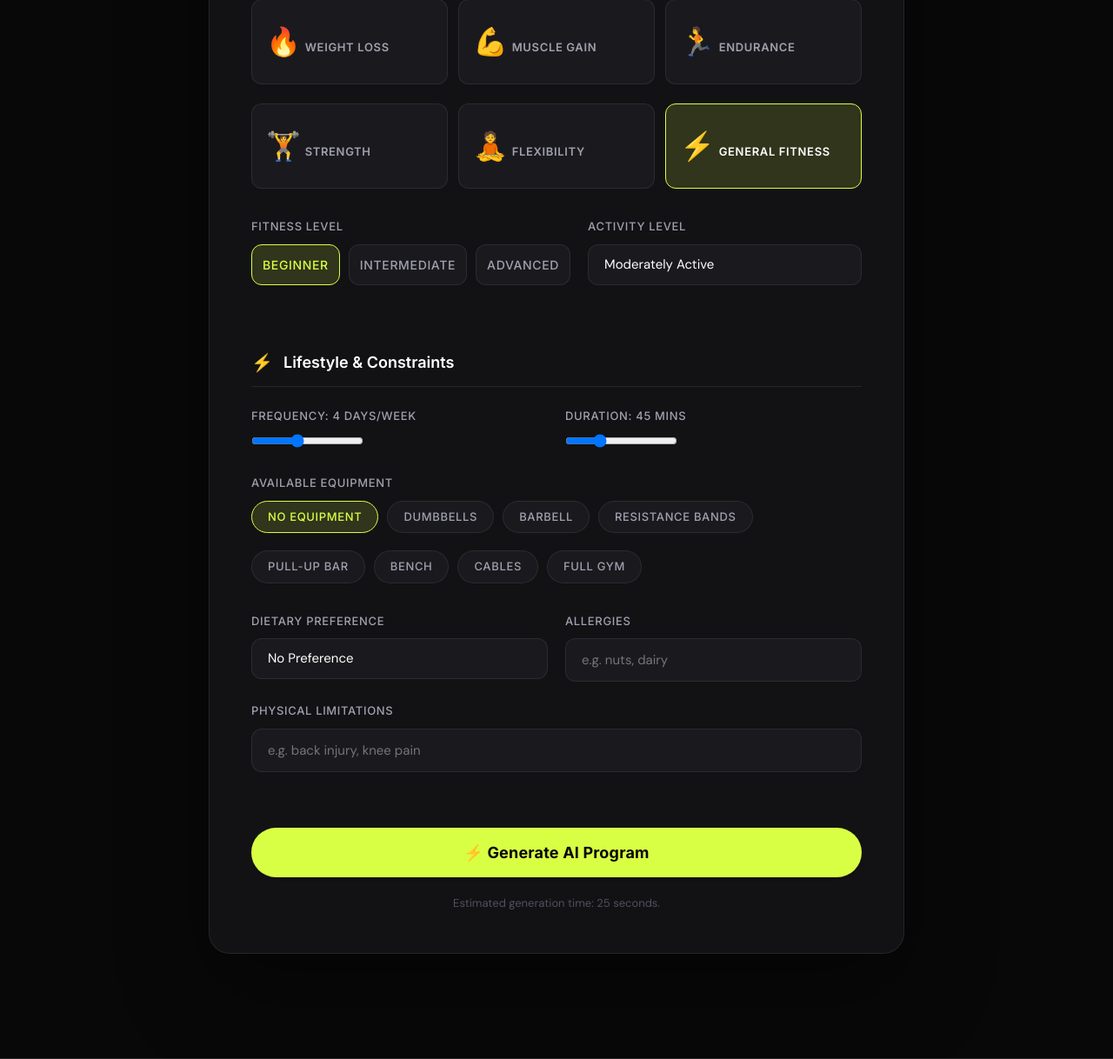
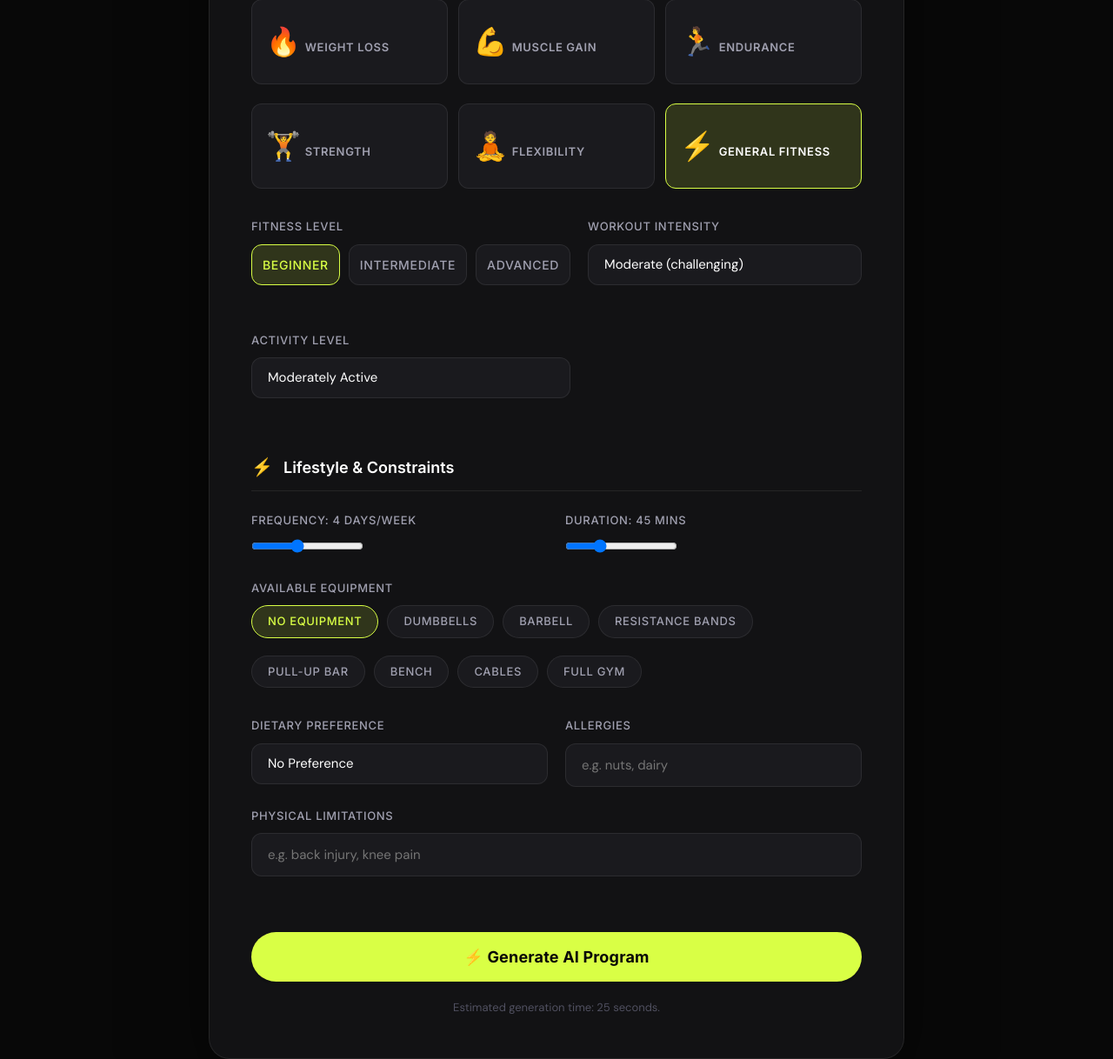
Before and after one commit to div174/FitBuddy, a FastAPI app: page / in a window 1280 px wide. Shown: the part 2887-4105 px from the top of the page at 87% size. Run offline with FastAPI, Linux system fonts and the light colour scheme; parts of the project's set-up code (start-up, migrations or seed data) failed here and were passed over.

Commit message:
feat: Align with SkillWallet requirements (Intensity & Feedback)

```diff
--- a/app/db.py
+++ b/app/db.py
@@ -26,6 +26,7 @@ class UserPlan(Base):
     height: Mapped[float] = mapped_column(Float)          # cm
     goal: Mapped[str] = mapped_column(String(100))
     fitness_level: Mapped[str] = mapped_column(String(50))
+    workout_intensity: Mapped[str] = mapped_column(String(50))  # Low, Moderate, High, Extreme
     days_per_week: Mapped[int] = mapped_column(Integer)
     workout_duration: Mapped[int] = mapped_column(Integer)  # minutes
     equipment: Mapped[str] = mapped_column(String(500))
--- a/app/main.py
+++ b/app/main.py
@@ -44,7 +44,7 @@ def _profile_summary(plan: UserPlan) -> str:
     return (
         f"{plan.name}, {plan.age}yo {plan.gender}, "
         f"{plan.weight}kg/{plan.height}cm, Goal: {plan.goal}, "
-        f"Level: {plan.fitness_level}"
+        f"Level: {plan.fitness_level}, Intensity: {plan.workout_intensity}"
     )
 
 
@@ -65,6 +65,7 @@ async def generate_plan(
     height: float = Form(...),
     goal: str = Form(...),
     fitness_level: str = Form(...),
+    workout_intensity: str = Form("Moderate"),
     days_per_week: int = Form(...),
     workout_duration: int = Form(...),
     equipment: str = Form(...),
@@ -86,6 +87,7 @@ async def generate_plan(
     profile.height = height
     profile.goal = goal
     profile.fitness_level = fitness_level
+    profile.workout_intensity = workout_intensity
     profile.days_per_week = days_per_week
     profile.workout_duration = workout_duration
     profile.equipment = equipment
@@ -106,6 +108,7 @@ async def generate_plan(
             UserPlan.goal == goal,
             UserPlan.age == age,
             UserPlan.fitness_level == fitness_level,
+            UserPlan.workout_intensity == workout_intensity,
             UserPlan.weight == weight,
             UserPlan.created_at >= recent_cutoff
         )
@@ -119,7 +122,7 @@ async def generate_plan(
         record = UserPlan(
             name=name.strip(), age=age, gender=gender,
             weight=weight, height=height, goal=goal,
-            fitness_level=fitness_level, days_per_week=days_per_week,
+            fitness_level=fitness_level, workout_intensity=workout_intensity, days_per_week=days_per_week,
             workout_duration=workout_duration, equipment=equipment,
             dietary_pref=dietary_pref, allergies=profile.allergies,
             activity_level=activity_level, limitations=profile.limitations,
@@ -152,7 +155,7 @@ async def generate_plan(
     record = UserPlan(
         name=profile.name, age=age, gender=gender,
         weight=weight, height=height, goal=goal,
-        fitness_level=fitness_level, days_per_week=days_per_week,
+        fitness_level=fitness_level, workout_intensity=workout_intensity, days_per_week=days_per_week,
         workout_duration=workout_duration, equipment=equipment,
         dietary_pref=dietary_pref, allergies=profile.allergies,
         activity_level=activity_level, limitations=profile.limitations,
--- a/templates/index.html
+++ b/templates/index.html
@@ -150,6 +150,15 @@
             </div>
           </div>
           <div class="field">
+            <label for="workout_intensity">Workout Intensity</label>
+            <select id="workout_intensity" name="workout_intensity">
+              <option value="Low">Low (sustainable/light)</option>
+              <option value="Moderate" selected>Moderate (challenging)</option>
+              <option value="High">High (intense/explosive)</option>
+              <option value="Extreme">Extreme (pro/elite)</option>
+            </select>
+          </div>
+          <div class="field">
             <label for="activity_level">Activity Level</label>
             <select id="activity_level" name="activity_level">
               <option value="sedentary">Sedentary (desk job)</option>
--- a/templates/plans.html
+++ b/templates/plans.html
@@ -23,6 +23,7 @@
 
         <div class="plan-card-stats">
           <span>{{ plan.fitness_level }}</span>
+          <span>⚡ {{ plan.workout_intensity }}</span>
           <span>{{ plan.days_per_week }}x/wk</span>
           <span>{{ plan.bmi }} BMI</span>
         </div>
--- a/templates/result.html
+++ b/templates/result.html
@@ -10,7 +10,7 @@
       <div class="plan-badge">AI-GENERATED ROADMAP #{{ plan.id }}</div>
       <h1 class="plan-name">{{ plan.name }}'s Blueprint</h1>
       <div class="plan-meta">
-        🎯 {{ plan.goal }} &nbsp;•&nbsp; 🏋️ {{ plan.fitness_level }} &nbsp;•&nbsp; 📅 {{ plan.days_per_week }}x per week
+        🎯 {{ plan.goal }} &nbsp;•&nbsp; ⚡ {{ plan.workout_intensity }} Intensity &nbsp;•&nbsp; 🏋️ {{ plan.fitness_level }} &nbsp;•&nbsp; 📅 {{ plan.days_per_week }}x per week
       </div>
     </div>
 
```
Also changed, not shown: app/ai.py (+7 -1 lines).
